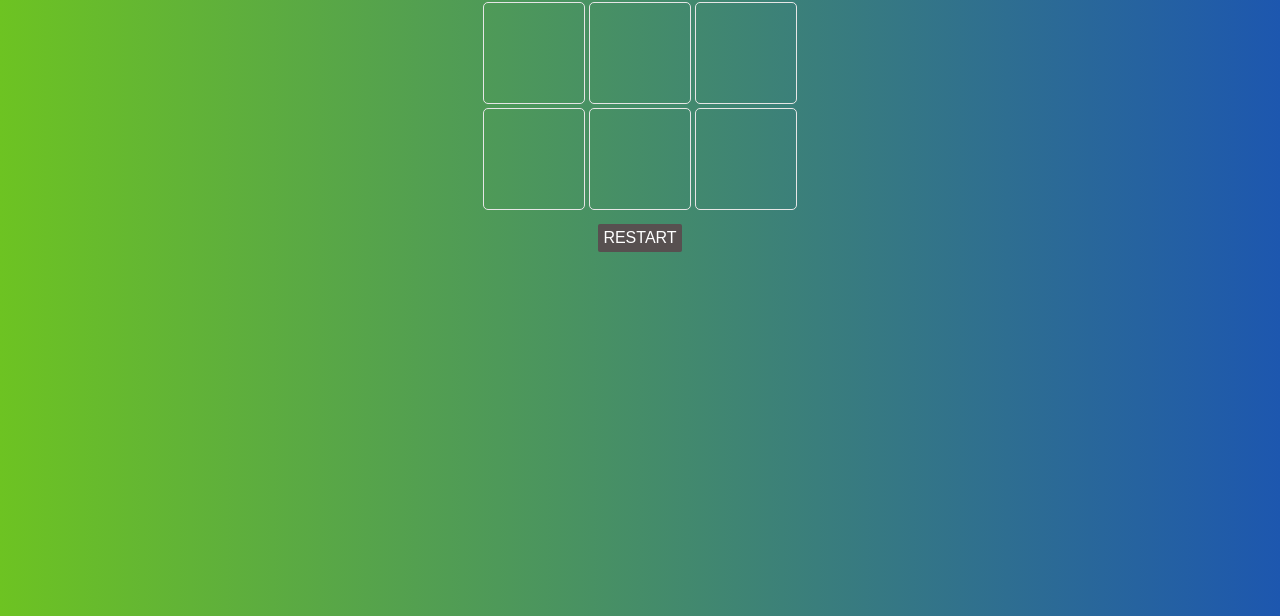
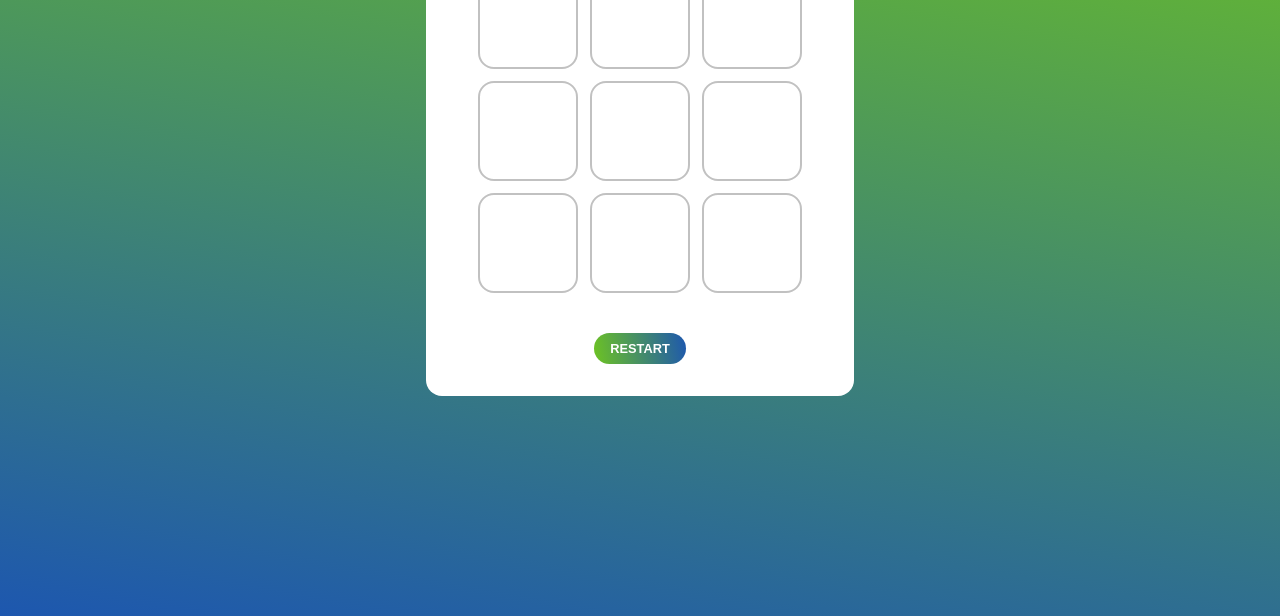
Before and after one commit to anderson-mntn/Jogo-da-Velha, a plain HTML site: page index.html in a window 1280 px wide. Shown: the part 184-800 px from the top of the page. Drawn offline with Linux system fonts and the light colour scheme.

Commit message:
layout fix

```diff
--- a/index.html
+++ b/index.html
@@ -7,30 +7,38 @@
     <meta http-equiv="X-UA-Compatible" content="ie=edge">
     <link rel="stylesheet" type="text/css" href="./styles/style.css">
     <title>Jogo da Velha</title>
+    <link rel="preconnect" href="https://fonts.googleapis.com">
+    <link rel="preconnect" href="https://fonts.gstatic.com" crossorigin>
+    <link href="https://fonts.googleapis.com/css2?family=Roboto:wght@100;300;500;700&display=swap" rel="stylesheet">
+    <link rel="preconnect" href="https://fonts.googleapis.com">
+<link rel="preconnect" href="https://fonts.gstatic.com" crossorigin>
+<link href="https://fonts.googleapis.com/css2?family=Quicksand:wght@500&display=swap" rel="stylesheet">
 </head>
 
 <body>
+    <div class="container">
         <h1>Jogo da velha</h1>
 
         <div class="stage">
             <div>
-            <div id="0" class="square"></div>
-            <div id="1" class="square"></div>
+                <div id="0" class="square" onmouseover="bigImg(this)" onmouseout="normalImg(this)"></div>
+                <div id="1" class="square" onmouseover="bigImg(this)" onmouseout="normalImg(this)"></div>
                 <div id="2" class="square"></div>
             </div>
             <div>
-            <div id="3" class="square"></div>
-            <div id="4" class="square"></div>
-            <div id="5" class="square"></div>
+                <div id="3" class="square" onmouseover="bigImg(this)" onmouseout="normalImg(this)"></div>
+                <div id="4" class="square" onmouseover="bigImg(this)" onmouseout="normalImg(this)"></div>
+                <div id="5" class="square" onmouseover="bigImg(this)" onmouseout="normalImg(this)"></div>
             </div>
             <div>
-            <div id="6" class="square"></div>
-            <div id="7" class="square"></div>
-            <div id="8" class="square"></div>
+                <div id="6" class="square" onmouseover="bigImg(this)" onmouseout="normalImg(this)"></div>
+                <div id="7" class="square" onmouseover="bigImg(this)" onmouseout="normalImg(this)"></div>
+                <div id="8" class="square" onmouseover="bigImg(this)" onmouseout="normalImg(this)"></div>
             </div>
         </div>
         <div>
             <div class="restartBtn">RESTART</div>
+        </div>
     </div>
 
     <script src="./scripts/game.js"></script>
--- a/scripts/interface.js
+++ b/scripts/interface.js
@@ -7,21 +7,12 @@ document.addEventListener('DOMContentLoaded', () => {
 
     squares.forEach((square) => {
         square.addEventListener('click', handleClick);
-        // square.addEventListener('mouseover', hoverMouse)
-
     })
-
 
 })
 
-// function hoverMouse(event){
-//     let quadrado = event.target;
-//     let posicao = quadrado.id;
-//     console.log(quadrado);
-//      if(playerTime == 0){
-//          quadrado.innerHTML = `<div class='opacx'></div>`
-//      }
-// }
+
+
 
 
 
@@ -32,7 +23,7 @@ function handleClick(event) {
 
     if (handleMove(position)) {
         setTimeout(() => {
-            playerTime == 0 ? alert('Escudo venceu!') : alert('Espada venceu!')
+            playerTime == 0 ? alert('Bolinha venceu!') : alert('Cruz venceu!')
         }, 10);
     }
 
--- a/styles/style.css
+++ b/styles/style.css
@@ -1,29 +1,58 @@
+*{
+    font-family: 'Roboto', sans-serif;
+    padding: 0;
+    margin: 0;
+    box-sizing: border-box;
+}
 body{
+    height: 100vh;
     text-align: center;
-    background: rgb(109,195,34);
-    background: linear-gradient(90deg, rgba(109,195,34,1) 0%, rgba(29,87,175,1) 100%);
+    background: linear-gradient(190deg, rgba(109,195,34,1) 0%, rgba(29,87,175,1) 100%);
+    padding-top: 3rem;
+}
+.container{
+    background-color: #FFFFFF;
+    color: rgb(34, 96, 189);
+    margin: auto ;
+    padding: 0 3rem;
+    border-radius: 1rem;
+    width: fit-content;
+    display: flex;
+    flex-direction: column;
+    align-items: center;
+    justify-content: center;
 }
 h1, .restartBtn{
     font-family: Arial, Helvetica, sans-serif;
+    margin: 2rem auto;
+    color: rgb(130, 117, 204);;
 }
 
 .square{
     width: 100px;
     height: 100px;
-    border: 1px solid white;
+    border: 2px solid  #80808071;
     display: inline-block;
-    border-radius: 5px;
+    border-radius: 1rem;
+    margin: .25rem;
 }
+.square:hover{
+    background-color: #f0f0f0;
+}
+
 
 .o{
     position: relative;
 }
 
 .o:after{
+    font-family: 'Quicksand', sans-serif;
+    font-weight: 500;
     position: absolute;
-    content: "\1F6E1";
-    font-size: 50px;
-    line-height: 100px;
+    content: "O";
+    font-size: 3.5rem;
+    line-height: 96px;
+    font-weight: bold;
     top:0;
     bottom:0;
     left:0;
@@ -34,22 +63,28 @@ h1, .restartBtn{
 }
 
 .x:after{
+    font-family: 'Quicksand', sans-serif;
+    font-weight: 500;
     position: absolute;
-    content: "\2694";
-    font-size: 50px;
+    content: "X";
+    font-size: 3.5rem;
     line-height: 100px;
+    font-weight: bold;
     top:0;
     bottom:0;
     left:0;
     right:0;
+    color: red;
+
 }
 .restartBtn{
-    background-color: rgb(87, 80, 80);
+    background: linear-gradient(80deg, rgba(109,195,34,1) 0%, rgba(29,87,175,1) 100%);
+    padding: .5rem 1rem;
+    border-radius: 1rem;
+    color: white;
+    font-weight: bold;
+    font-size: .8rem;
     width: fit-content;
-    margin: 10px auto;
-    padding: 5px;
-    border-radius: 2px;
-    color: white;
 }
 .square, .restartBtn:hover{
     cursor: pointer;
```
Lines whose indentation alone changed are shown as unchanged.
